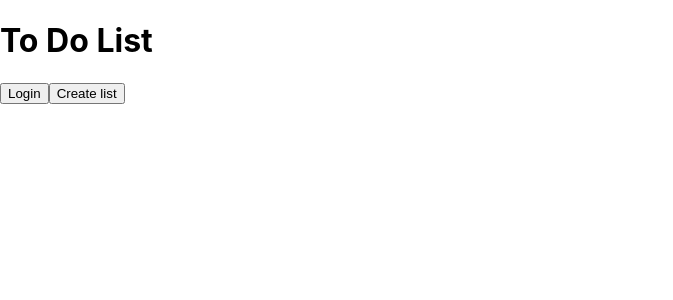
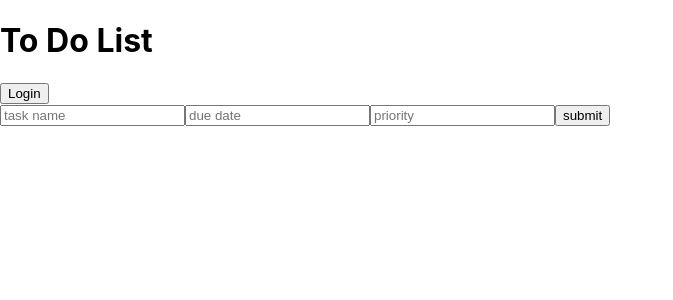
Before and after one commit to Yasmin-H/To_Do_List_FrontEnd, a React (Create React App) app: page / in a window 1280 px wide. Shown: the top 300 px of the page, without its empty margins (0-673 px from the left). Built offline with nearby package versions, Linux system fonts and the light colour scheme; no server answers.

Commit message:
majority of item container completed

```diff
--- a/src/App.js
+++ b/src/App.js
@@ -1,4 +1,5 @@
 import './App.css';
+import ItemContainer from './containers/ItemContainer';
 import ToDoContainer from './containers/ToDoContainer';
 import UserContainer from './containers/UserContainer';
 
@@ -8,7 +9,8 @@ function App() {
     <h1>To Do List</h1>
     <button>Login</button>
     {/* <UserContainer /> */}
-    <ToDoContainer/>
+    {/* <ToDoContainer/> */}
+    <ItemContainer/>
     </>
   );
 }
--- /dev/null
+++ b/src/components/Item.js
@@ -0,0 +1,16 @@
+const Item = ({item}) => {
+
+    return (
+        <>
+        <h3>{item.taskName}</h3>
+        <h3>{item.dueDate}</h3>
+        <h3>{item.priority}</h3>
+        <button>Edit</button>
+        <button>Delete</button>
+        <hr/>
+        </>
+     );
+
+}
+
+export default Item;
--- /dev/null
+++ b/src/components/ItemForm.js
@@ -0,0 +1,47 @@
+import { useState } from "react";
+
+const ItemForm = ( {postItem} ) => {
+
+    const [newItem, setNewItem] = useState({taskName: "", dueDate: "", priority: "", toDoList:{}})
+
+    const handleFormSubmit = (event) => {
+        event.preventDefault();
+        postItem(newItem);
+    }
+
+    const handleChange = (event) => {
+        let propertyName = event.target.name;
+        let copiedItem = {...newItem};
+        copiedItem[propertyName]= event.target.value;
+        setNewItem(copiedItem);
+    }
+
+    return (
+        <>
+        <form onSubmit={handleFormSubmit}>
+            <input type="text"
+                placeholder="task name"
+                onChange={handleChange}
+                name="taskName"
+                value={newItem.taskName}/>
+
+            <input type="text"
+                placeholder="due date"
+                onChange={handleChange}
+                name="dueDate"
+                value={newItem.dueDate}/>
+
+            <input type="text"
+                placeholder="priority"
+                onChange={handleChange}
+                name="priority"
+                value={newItem.priority}/>
+
+            <button>submit</button>
+        </form>
+
+        </>
+    );
+}
+
+export default ItemForm;
--- /dev/null
+++ b/src/components/ItemList.js
@@ -0,0 +1,16 @@
+import Item from "./Item";
+
+const ItemList = ( {items} ) => {
+
+    const itemComponents = items.map((item) => {
+        return <Item key={item.id} item={item}/>
+    })
+    return (
+        <>
+        {itemComponents}
+        </>
+     );
+
+}
+
+export default ItemList;
--- a/src/components/UserForm.js
+++ b/src/components/UserForm.js
@@ -12,8 +12,6 @@ const UserForm = ({users, postUser}) => {
         } else{
             console.log("user already exists");
         }
-
-
     }
 
     const handleChange = (event) => {
--- /dev/null
+++ b/src/containers/ItemContainer.js
@@ -0,0 +1,37 @@
+import { useState, useEffect } from "react";
+import ItemList from "../components/ItemList";
+import ItemForm from "../components/ItemForm";
+
+
+const ItemContainer = () => {
+
+    const[items, setItems] = useState([]);
+
+    const postItem = async (newItem) => {
+        const response = await fetch("http://localhost:8080/items", {
+            method: "POST",
+            headers: {'Content-Type': 'application/json'},
+            body: JSON.stringify(newItem)
+        })
+        const savedItem = await response.json();
+        setItems([...items, savedItem])
+    }
+
+    useEffect(() => {
+        const fetchItems = async () => {
+            const response = await fetch("http://localhost:8080/items");
+            const data = await response.json();
+            setItems(data);
+        }
+        fetchItems()
+    }, [])
+
+    return (
+        <>
+         <ItemList items={items}/>
+         <ItemForm postItem={postItem}/>
+        </>
+     );
+}
+
+export default ItemContainer;
```
